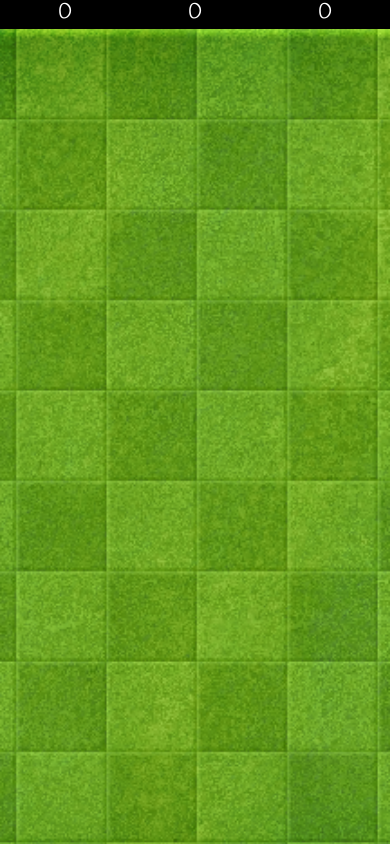
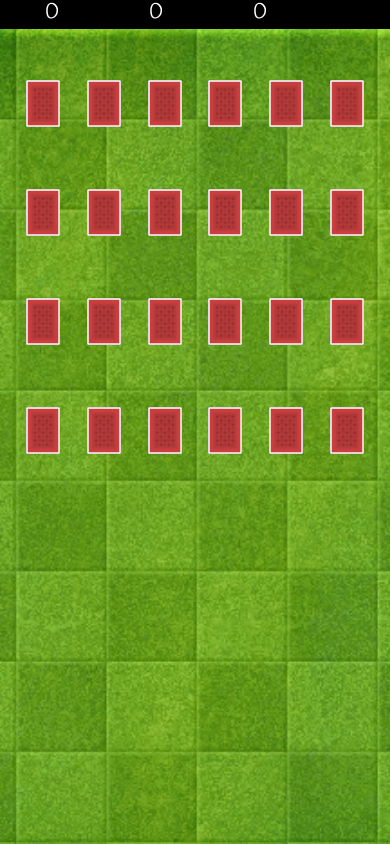
Before and after one commit to Code-Institute-Submissions/milestone-project-208, a plain HTML site: page index.html in a window 390 px wide. Shown: the part 161-1005 px from the top of the page. Drawn offline with nearby package versions, Linux system fonts and the light colour scheme.

Commit message:
laid out basic card table layout and styles

```diff
--- a/assets/css/style.css
+++ b/assets/css/style.css
@@ -97,17 +97,55 @@ a {
     display: block;
 }
 
+/* card styles */
+
+.card-table {
+    margin: auto;
+}
+
+.card-cell {
+    width: 20%;
+}
+
+.card-image {
+    margin: 10px;
+    margin-top: 25px;
+    width: 98px;
+    height: 133px;
+}
+
+/* .hidden {
+    width: 0%;
+    display: none;
+} */
+
 /* media queries */
 
-@media(max-width: 413px) {
+@media(max-width: 750px) {
 
-    /* logo, menu and score styles */
+    /* card styles */
 
-    .score {
-        width: 100%;
+    .card-image {
+        margin-top: 25px;
+        width: 67px;
+        height: 91px;
     }
+}
+
+@media(max-width: 550px) {
+
+    /* score styles */
 
     .counter {
         display: block;
     }
+
+    /* card styles */
+
+    .card-image {
+        margin: 10px;
+        margin-top: 50px;
+        width: 34px;
+        height: 47px;
+    }
 }
--- a/assets/js/main.js
+++ b/assets/js/main.js
@@ -1,10 +1,6 @@
 function toggleMenu() {
     var status = $("#menu-list").css("display");
-    if(status == "none") {
-        var newStatus = "block";
-    } else {
-        var newStatus = "none";
-    }
+    var newStatus = status == "none" ? "block" : "none";
     $("#menu-list").css("display", newStatus);
 }
 
@@ -16,3 +12,10 @@ function showHelp() {
 function hideHelp() {
     $("#help-section").css("display", "none");
 }
+
+function setup() {
+    $(".card-cell").html('<img class="card-image" src="assets/images/cardBack_red2.png" alt="back of card">')
+}
+$(document).ready(function() {
+    setup();
+});
--- a/index.html
+++ b/index.html
@@ -70,6 +70,41 @@
                 <p>Click/tap on any two cards to turn them over. If they are the same, they will stay face up. Otherwise they will both turn face down again. Try to match all the cards in as few turns as possible</p>
                 <button id="hide-help" onclick="hideHelp()">OK</button>
             </div>
+            <table class="card-table">
+                <tr id="row1">
+                    <td class="card-cell turnable" id="r1c1"></td>
+                    <td class="card-cell turnable" id="r1c2"></td>
+                    <td class="card-cell turnable" id="r1c3"></td>
+                    <td class="card-cell turnable" id="r1c4"></td>
+                    <td class="card-cell turnable" id="r1c5"></td>
+                    <td class="card-cell turnable hidden" id="r1c6"></td>
+                </tr>
+                <tr id="row2">
+                    <td class="card-cell turnable" id="r2c1"></td>
+                    <td class="card-cell turnable" id="r2c2"></td>
+                    <td class="card-cell turnable" id="r2c3"></td>
+                    <td class="card-cell turnable" id="r2c4"></td>
+                    <td class="card-cell turnable" id="r2c5"></td>
+                    <td class="card-cell turnable hidden" id="r2c6"></td>
+                </tr>
+                <tr id="row3">
+                    <td class="card-cell turnable" id="r3c1"></td>
+                    <td class="card-cell turnable" id="r3c2"></td>
+                    <td class="card-cell turnable" id="r3c3"></td>
+                    <td class="card-cell turnable" id="r3c4"></td>
+                    <td class="card-cell turnable" id="r3c5"></td>
+                    <td class="card-cell turnable hidden" id="r3c6"></td>
+                </tr>
+                <tr id="row4">
+                    <td class="card-cell turnable" id="r4c1"></td>
+                    <td class="card-cell turnable" id="r4c2"></td>
+                    <td class="card-cell turnable" id="r4c3"></td>
+                    <td class="card-cell turnable" id="r4c4"></td>
+                    <td class="card-cell turnable" id="r4c5"></td>
+                    <td class="card-cell turnable hidden" id="r4c6"></td>
+                </tr>
+
+            </table>
         </div>
     </section>
 
```
Also changed, not shown: assets/images/cardBack_red2.png (added).
